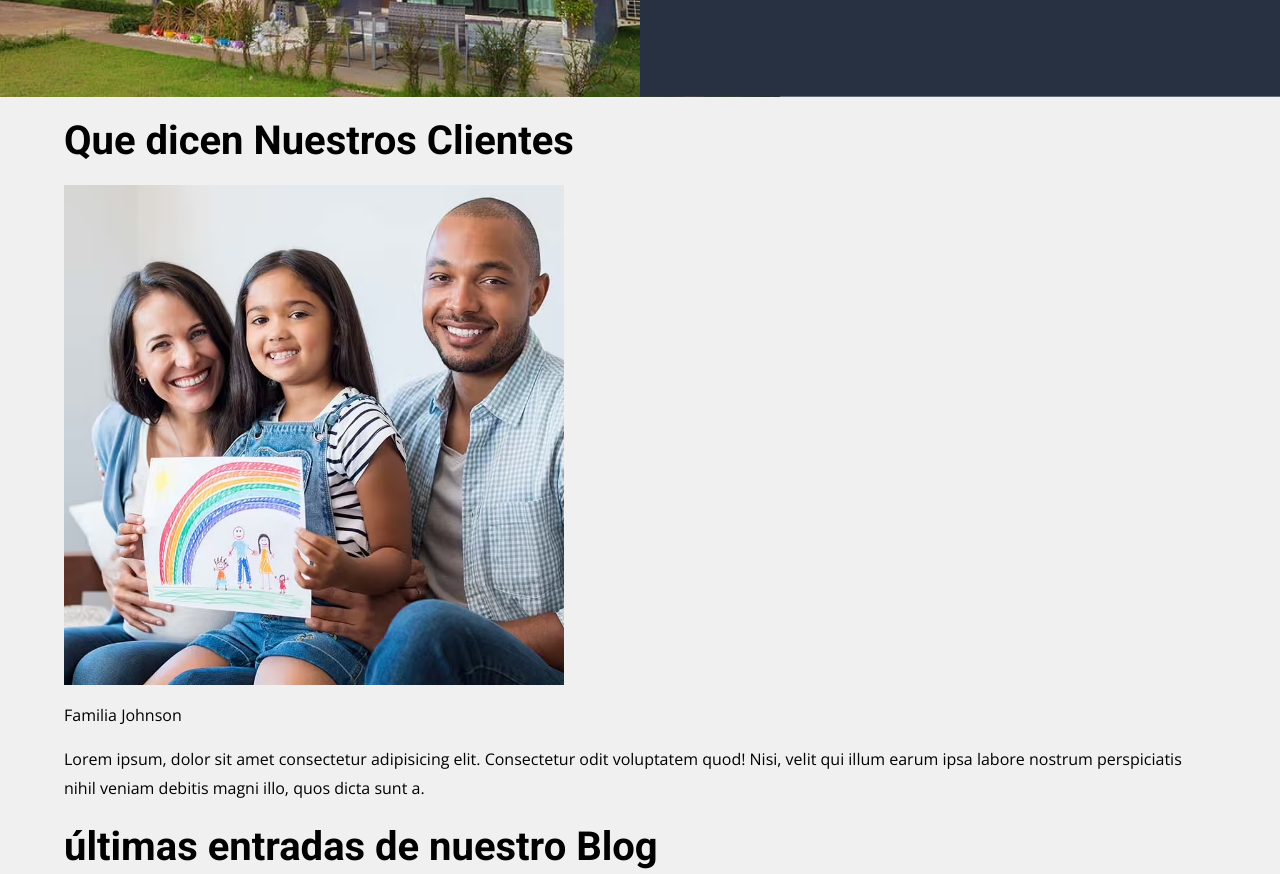
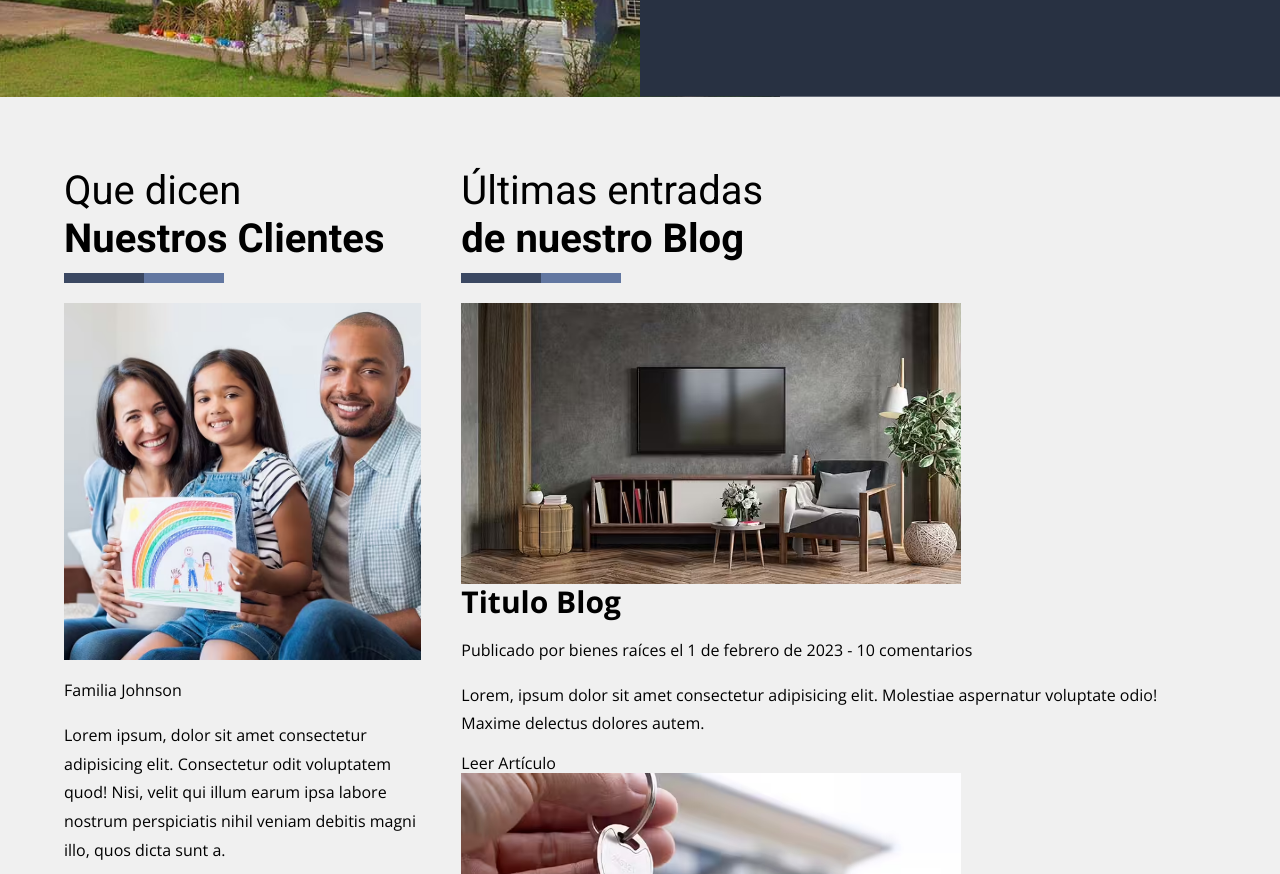
Before and after one commit to MartinezFabian/HomeSalesWebsite, a website: page index.html in a window 1280 px wide. Shown: the part 3804-4678 px from the top of the page. Drawn offline with nearby package versions, Linux system fonts and the light colour scheme.

Commit message:
Add styles to the testimonials-blog section

```diff
--- a/index.html
+++ b/index.html
@@ -207,7 +207,7 @@
 
       <section class="testimonials-blog__blog">
         <h2 class="testimonials-blog__heading">
-          últimas entradas <span>de nuestro Blog</span>
+          Últimas entradas <span>de nuestro Blog</span>
         </h2>
 
         <div class="blog">
--- a/src/scss/app.scss
+++ b/src/scss/app.scss
@@ -2,3 +2,4 @@
 @use "ui/header";
 @use "ui/properties";
 @use "ui/featured-property";
+@use "ui/testimonials-blog";
--- /dev/null
+++ b/src/scss/ui/testimonials-blog/_index.scss
@@ -0,0 +1,3 @@
+@forward "testimonials-blog";
+@forward "testimonials";
+@forward "blog";
--- /dev/null
+++ b/src/scss/ui/testimonials-blog/_testimonials-blog.scss
@@ -0,0 +1,27 @@
+@use "../../base/variables" as v;
+@use "../../base/mixins" as m;
+
+.testimonials-blog {
+  margin-top: 5rem;
+
+  @include m.desktop {
+    @include m.grid(3, 4rem);
+  }
+
+  &__heading {
+    @include m.heading;
+
+    span {
+      display: block;
+    }
+  }
+
+  &__testimonials {
+  }
+
+  &__blog {
+    @include m.desktop {
+      grid-column: 2 / 4;
+    }
+  }
+}
```
Also changed, not shown: build/css/app.css, src/scss/ui/testimonials-blog/_blog.scss (added), src/scss/ui/testimonials-blog/_testimonials.scss (added).
